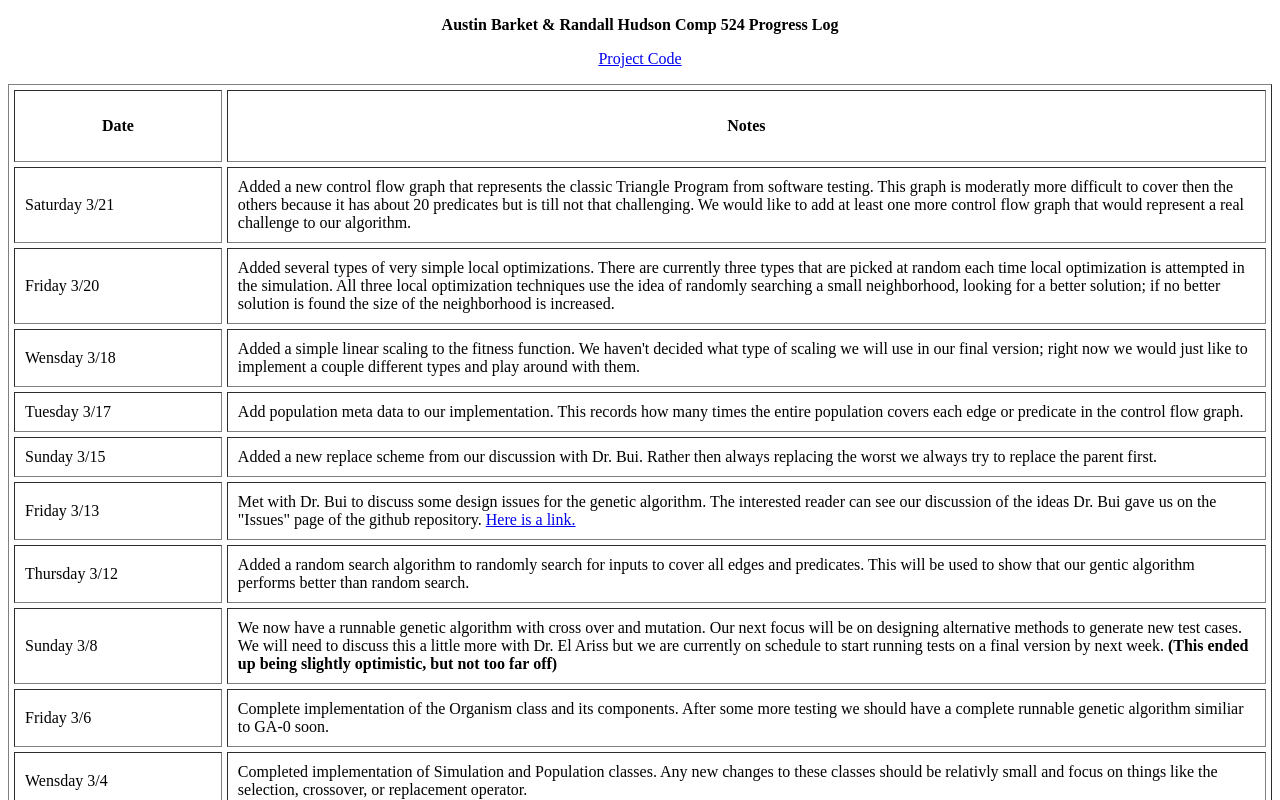
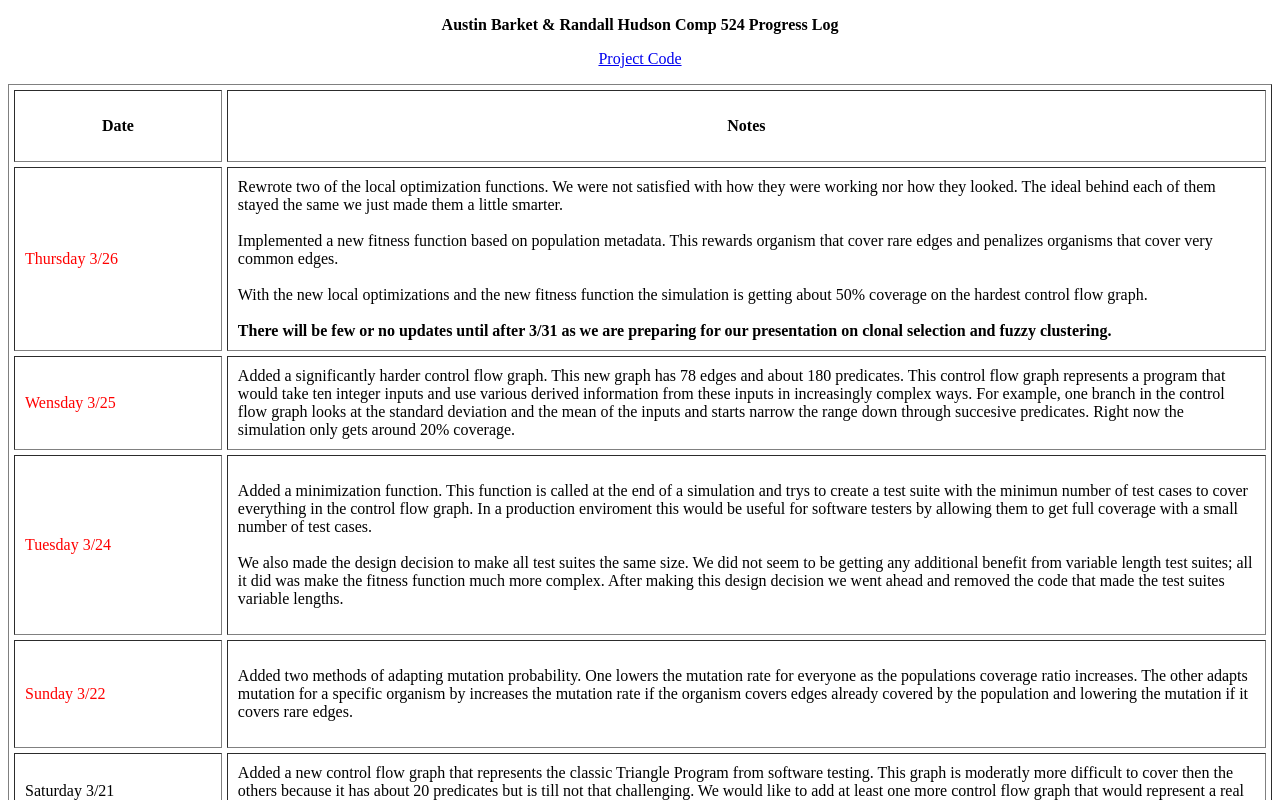
Before and after one commit to ambarket/comp524Website, a plain HTML site: page index.html in a window 1280 px wide. Shown: the top 800 px of the page. Drawn offline with Linux system fonts and the light colour scheme.

Commit message:
Updated for 3/22 to 3/26

```diff
--- a/index.html
+++ b/index.html
@@ -36,10 +36,34 @@
         -->
         <tr>
             <td width=15% height = auto> <p style ="text-align:center"><b> Date </b> </td>
-            <td width = 75% height = auto> <p style ="text-align:center"><b> Notes <b> </td>
+            <td width = 75% height = auto> <p style ="text-align:center"><strong><b> Notes <b> </strong></td>
         </tr>
 
 
+        <tr>
+          <td height = auto><span style="color:#FF0000 ">Thursday 3/26</td>
+          <td height = auto>Rewrote two of the local optimization functions. We were not satisfied with how they were working nor how they looked. The ideal behind each of them stayed the same we just made them a little smarter.<br>
+          <br>
+          Implemented a new fitness function based on population metadata. This rewards organism that cover rare edges and penalizes organisms that cover very common edges.<br>
+          <br>
+          With the new local optimizations and the new fitness function the simulation is getting about 50% coverage on the hardest control flow graph.<br>
+          <br>
+          <strong>There will be few or no updates until after 3/31 as we are preparing for our presentation on clonal selection and fuzzy clustering.</strong></td>
+        </tr>
+        <tr>
+          <td height = auto><span style="color:#FF0000 ">Wensday 3/25</td>
+          <td height = auto>Added a significantly harder control flow graph. This new graph has 78 edges and about 180 predicates. This control flow graph represents a program that would take ten integer inputs and use various derived information from these inputs in increasingly complex ways. For example, one branch in the control flow graph looks at the standard deviation and the mean of the inputs and starts narrow the range down through succesive predicates. Right now the simulation only gets around 20% coverage. </td>
+        </tr>
+        <tr>
+          <td height = auto><span style="color:#FF0000 ">Tuesday 3/24</td>
+          <td height = auto><p>Added a minimization function. This function is called at the end of a simulation and trys to create a test suite with the minimun number of test cases to cover everything in the control flow graph. In a production enviroment this would be useful for software testers by allowing them to get full coverage with a small number of test cases.<br>
+            <br>
+          We also made the design decision to make all test suites the same size. We did not seem to be getting any additional benefit from variable length test suites; all it did was make the fitness function much more complex. After making this design decision we went ahead and removed the code that made the test suites variable lengths.</p></td>
+        </tr>
+        <tr>
+          <td height = auto><span style="color:#FF0000 ">Sunday 3/22</td>
+          <td height = auto><p>Added two methods of adapting mutation probability. One lowers the mutation rate for everyone as the populations coverage ratio increases. The other adapts mutation for a specific organism by increases the mutation rate if the organism covers edges already covered by the population and lowering the mutation if it covers rare edges.</p></td>
+        </tr>
         <tr>
           <td height = auto>Saturday 3/21</td>
           <td height = auto>Added a new control flow graph that represents the classic Triangle Program from software testing. This graph is moderatly more difficult to cover then the others because it has about 20 predicates but is till not that challenging. We would like to add at least one more control flow graph that would represent a real challenge to our algorithm. </td>
```
